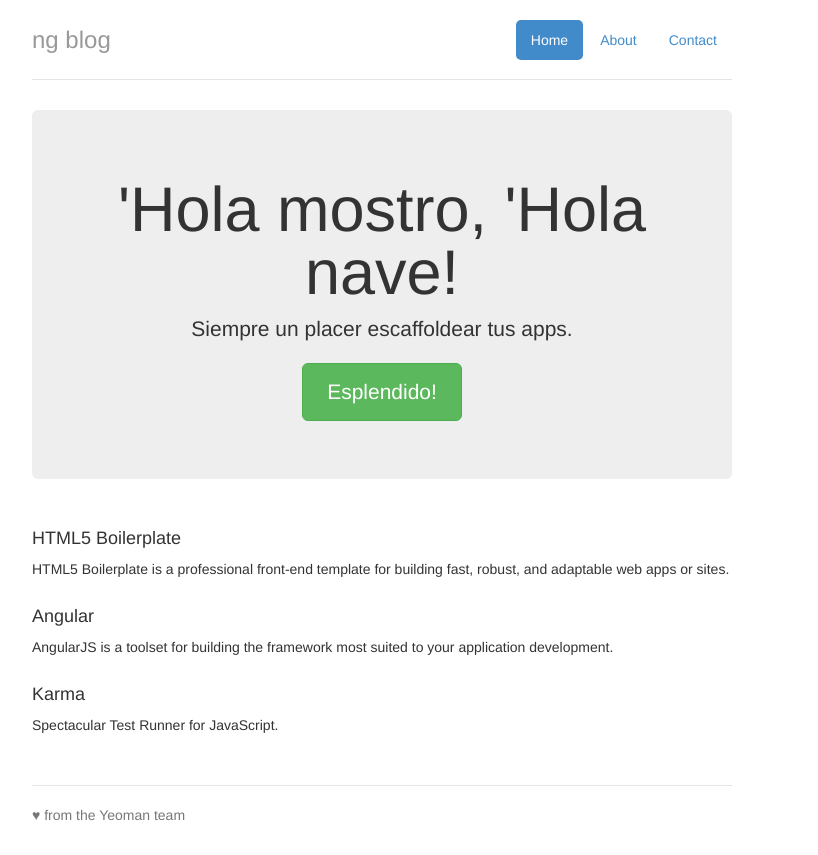
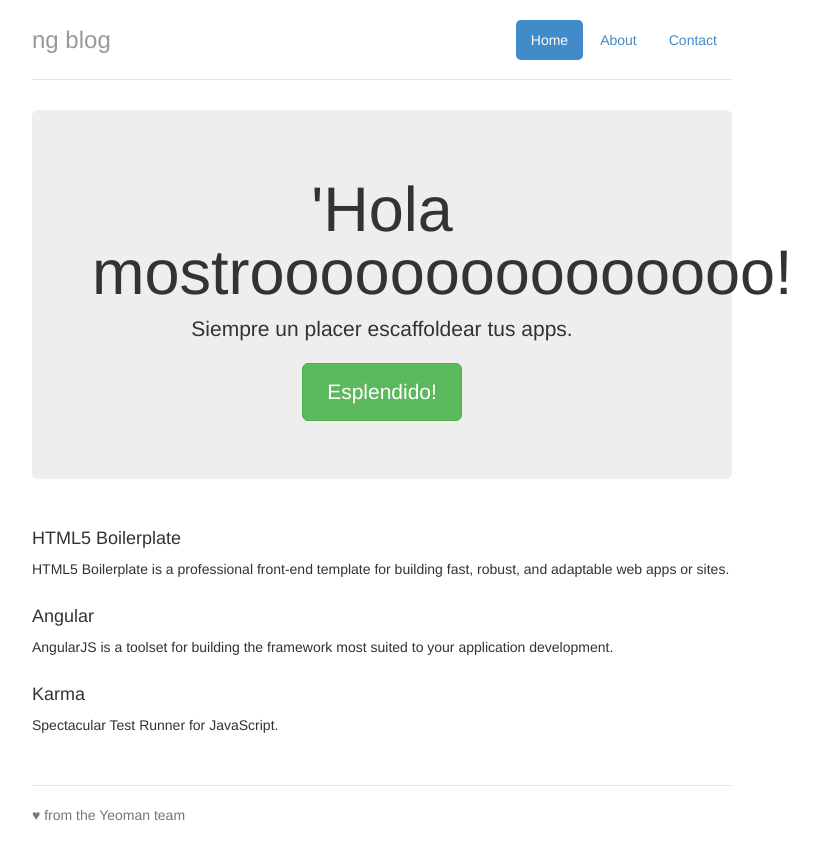
Before and after one commit to JulianMayorga/ngBlog, a website: page app/index.html in a window 1280 px wide. Shown: the whole page, without its empty margins (258-1076 px from the left). Drawn offline with Linux system fonts and the light colour scheme; files whose address does not match are found by name.

Commit message:
feat(main): agregar oooooo a mostro

```diff
--- a/app/views/main.html
+++ b/app/views/main.html
@@ -8,7 +8,7 @@
 </div>
 
 <div class="jumbotron">
-	<h1>'Hola mostro, 'Hola nave!</h1>
+	<h1>'Hola mostrooooooooooooooo!</h1>
 	<p class="lead">Siempre un placer escaffoldear tus apps.</p>
 	<p><a class="btn btn-lg btn-success" href="#">Esplendido!</a></p>
 </div>
```
Also changed, not shown: .travis.yml, dist/views/main.html.
